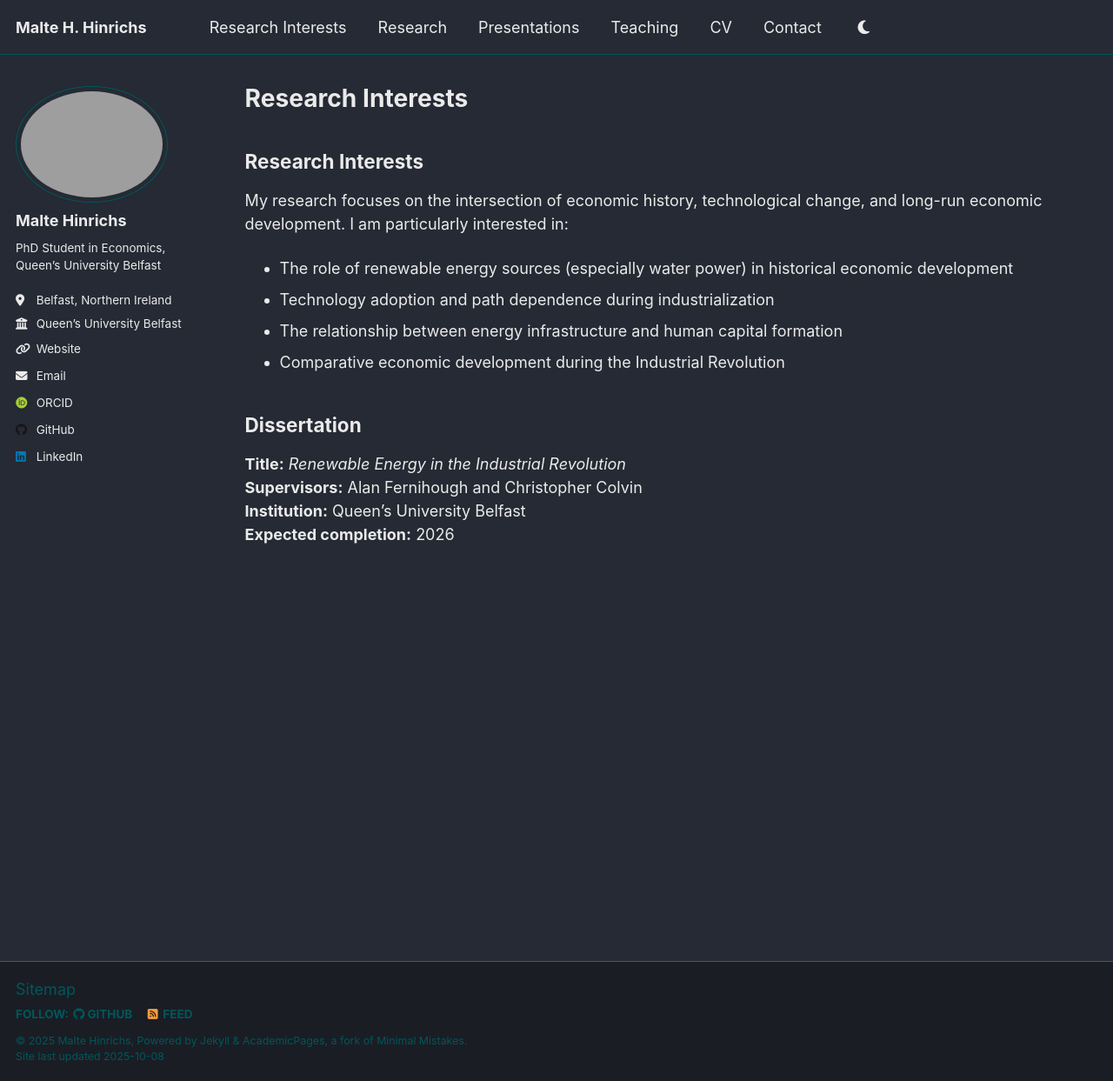
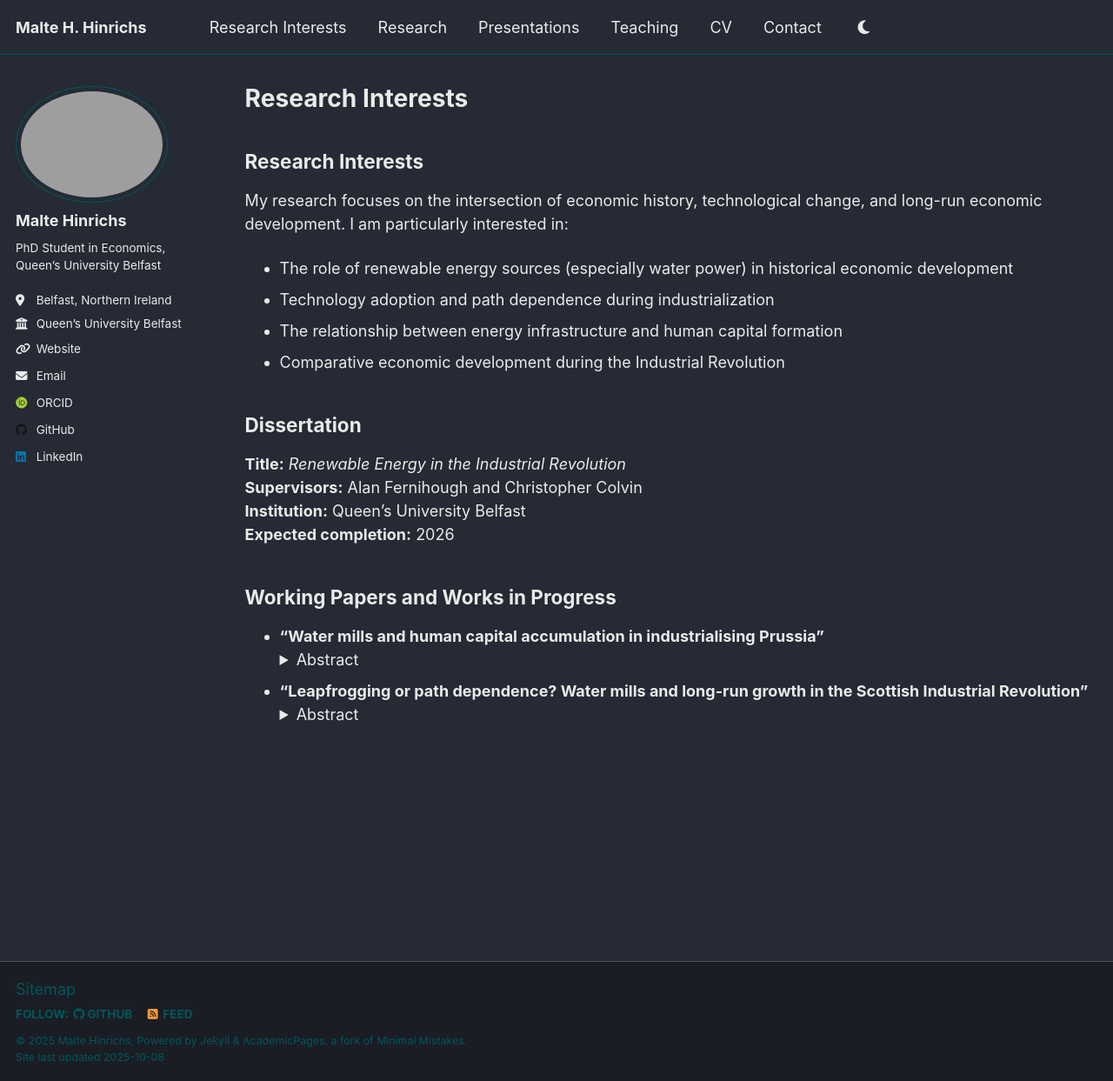
Before and after one commit to maltehhinrichs/maltehhinrichs.github.io, a Jekyll site: the page built from _pages/research-interests.md, in a window 1280 px wide and 1243 px high. Shown: the whole window at 87% size. Built offline with Jekyll 4.4.1, drawn with Linux system fonts in a browser that asks for light colours; some web fonts are replaced; a script that is not in the unit is left out.

Commit message:
Update research-interests.md

```diff
--- a/_pages/research-interests.md
+++ b/_pages/research-interests.md
@@ -20,3 +20,19 @@ My research focuses on the intersection of economic history, technological chang
 **Supervisors:** Alan Fernihough and Christopher Colvin
 **Institution:** Queen's University Belfast
 **Expected completion:** 2026
+
+## Working Papers and Works in Progress
+
+<!-- You can also find my articles on <a href="{{site.author.googlescholar}}">my Google Scholar profile</a>.</div> --->
+
+- **"Water mills and human capital accumulation in industrialising Prussia"**
+  <details>
+  <summary>Abstract</summary>
+  Did Germany's industrial rise begin with its water mills? This study examines how water mills shaped early industrial development in Prussia using historical county-level census data. I show that water-powered proto-industrialization fostered skilled artisanal human capital by the mid-nineteenth century. Unlike wind or animal-powered mills, water mills supported diverse industries, driving technological spillovers and early industrialization. Counties with more water mills saw faster population growth, though this effect declined with the adoption of coal and steam. These findings underscore water power's role in Germany's industrial rise, and suggest that water-driven industrialization was a broader European phenomenon, not unique to Britain.
+  </details>
+
+- **"Leapfrogging or path dependence? Water mills and long-run growth in the Scottish Industrial Revolution"**
+  <details>
+  <summary>Abstract</summary>
+  When new general-purpose technologies emerge, do incumbents get locked into obsolete infrastructure while agile entrants leapfrog them? Scotland's Industrial Revolution provides a test case. Using digitized locations of over 1,200 water mills from 1755 and parish-level data spanning 140 years, I examine whether steam power initiated a decline of water-powered regions or reinforced their advantages. The results reject leapfrogging: parishes with one additional pre-industrial mill experienced 8% greater population growth by 1891, with effects intensifying precisely when steam engines became abundant. Rather than being trapped by sunk costs, water-powered locations became centers of steam adoption and industrial diversification. Migration flows, including Irish famine refugees, concentrated in these areas.
+  </details>
```
